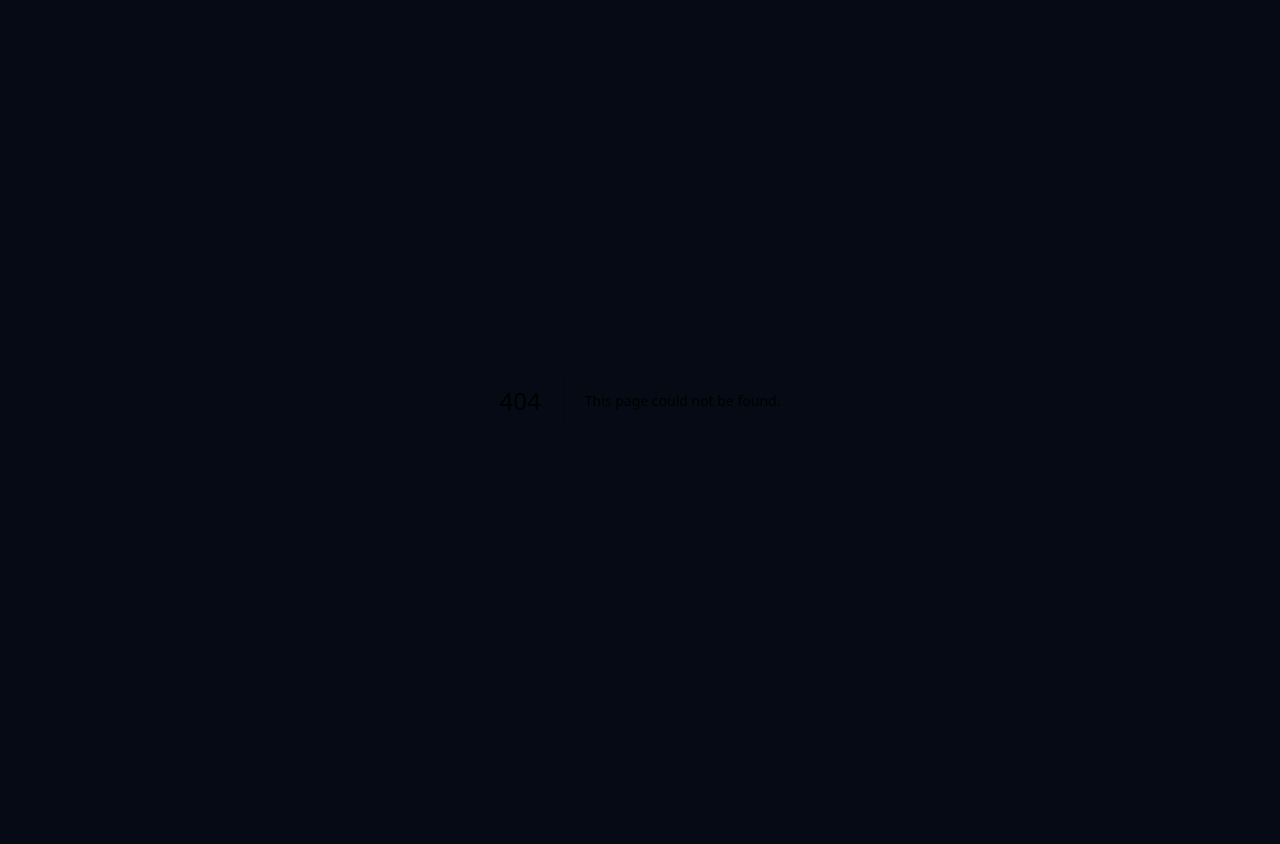
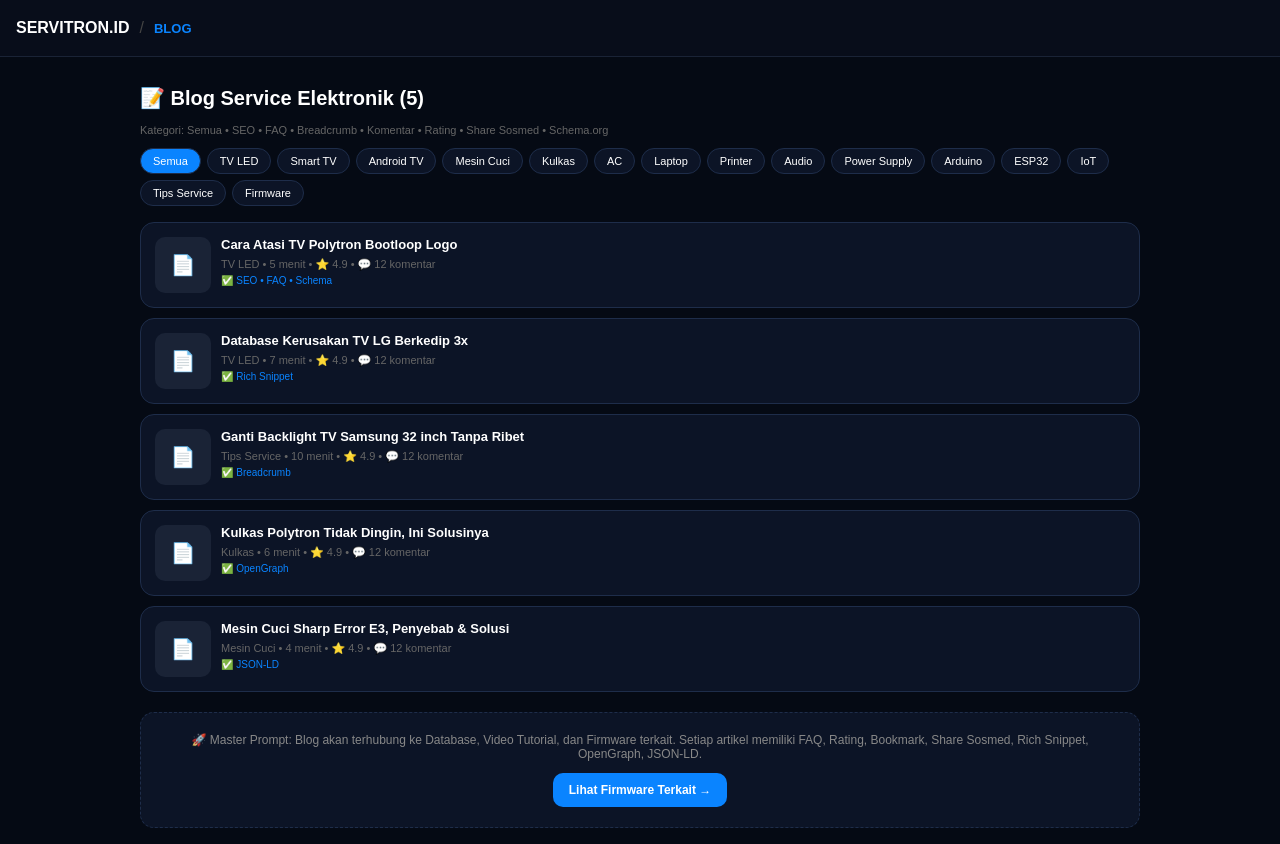
Before and after one commit to Cah-oon/servitron-id-full, a Next.js app in the folder apps/web/: page /blog in a window 1280 px wide. Before the commit this address had no page. Before the commit the page ends 800 px from the top, so only its background shows below. Built offline with nearby package versions, Linux system fonts and the light colour scheme.

Commit message:
Add BlogPage component with category filtering

```diff
--- /dev/null
+++ b/apps/web/app/blog/page.tsx
@@ -0,0 +1,52 @@
+export default function BlogPage({searchParams}:{searchParams:{cat?:string}}) {
+  const cat = searchParams?.cat || "Semua"
+  const categories = ["Semua","TV LED","Smart TV","Android TV","Mesin Cuci","Kulkas","AC","Laptop","Printer","Audio","Power Supply","Arduino","ESP32","IoT","Tips Service","Firmware"]
+  const posts = [
+    {title:"Cara Atasi TV Polytron Bootloop Logo",cat:"TV LED",read:"5 menit",seo:"✅ SEO • FAQ • Schema"},
+    {title:"Database Kerusakan TV LG Berkedip 3x",cat:"TV LED",read:"7 menit",seo:"✅ Rich Snippet"},
+    {title:"Ganti Backlight TV Samsung 32 inch Tanpa Ribet",cat:"Tips Service",read:"10 menit",seo:"✅ Breadcrumb"},
+    {title:"Kulkas Polytron Tidak Dingin, Ini Solusinya",cat:"Kulkas",read:"6 menit",seo:"✅ OpenGraph"},
+    {title:"Mesin Cuci Sharp Error E3, Penyebab & Solusi",cat:"Mesin Cuci",read:"4 menit",seo:"✅ JSON-LD"},
+  ]
+  const filtered = cat==="Semua" ? posts : posts.filter(p=>p.cat===cat)
+
+  return (
+    <div style={{background:"#050A14",minHeight:"100vh",color:"#fff",fontFamily:"sans-serif"}}>
+      <div style={{height:56,background:"#080D1A",borderBottom:"1px solid #1a2336",display:"flex",alignItems:"center",padding:"0 16px",gap:10,position:"sticky",top:0,zIndex:20}}>
+        <a href="/" style={{color:"#fff",textDecoration:"none",fontWeight:900}}>SERVITRON.ID</a>
+        <span style={{color:"#444"}}>/</span>
+        <span style={{color:"#0A84FF",fontWeight:700,fontSize:13}}>BLOG</span>
+      </div>
+      <div style={{padding:16,maxWidth:1000,margin:"0 auto"}}>
+        <h1 style={{fontSize:20,fontWeight:800}}>📝 Blog Service Elektronik ({filtered.length})</h1>
+        <p style={{color:"#666",fontSize:11,marginTop:4}}>Kategori: {cat} • SEO • FAQ • Breadcrumb • Komentar • Rating • Share Sosmed • Schema.org</p>
+
+        <div style={{marginTop:12,display:"flex",gap:6,flexWrap:"wrap"}}>
+          {categories.map(c=>(
+            <a key={c} href={c==="Semua"?"/blog":`/blog?cat=${encodeURIComponent(c)}`} style={{background:cat===c?"#0A84FF":"#0C1426",border:"1px solid #1e2d4a",color:"#fff",padding:"6px 12px",borderRadius:20,fontSize:11,textDecoration:"none"}}>{c}</a>
+          ))}
+        </div>
+
+        <div style={{marginTop:16,display:"grid",gap:10}}>
+          {filtered.map((p,i)=>(
+            <a key={i} href="/blog" style={{background:"#0C1426",border:"1px solid #1e2d4a",borderRadius:14,padding:14,textDecoration:"none",display:"block"}}>
+              <div style={{display:"flex",gap:10}}>
+                <div style={{width:56,height:56,background:"#1a2336",borderRadius:10,display:"grid",placeItems:"center",fontSize:20}}>📄</div>
+                <div style={{flex:1}}>
+                  <div style={{color:"#fff",fontWeight:700,fontSize:13,lineHeight:1.3}}>{p.title}</div>
+                  <div style={{color:"#666",fontSize:11,marginTop:4}}>{p.cat} • {p.read} • ⭐ 4.9 • 💬 12 komentar</div>
+                  <div style={{color:"#0A84FF",fontSize:10,marginTop:4}}>{p.seo}</div>
+                </div>
+              </div>
+            </a>
+          ))}
+        </div>
+
+        <div style={{marginTop:20,background:"#0C1426",border:"1px dashed #1e2d4a",borderRadius:14,padding:20,textAlign:"center"}}>
+          <div style={{fontSize:12,color:"#888"}}>🚀 Master Prompt: Blog akan terhubung ke Database, Video Tutorial, dan Firmware terkait. Setiap artikel memiliki FAQ, Rating, Bookmark, Share Sosmed, Rich Snippet, OpenGraph, JSON-LD.</div>
+          <a href="/firmware" style={{display:"inline-block",marginTop:12,background:"#0A84FF",color:"#fff",padding:"10px 16px",borderRadius:10,textDecoration:"none",fontSize:12,fontWeight:700}}>Lihat Firmware Terkait →</a>
+        </div>
+      </div>
+    </div>
+  )
+}
```
